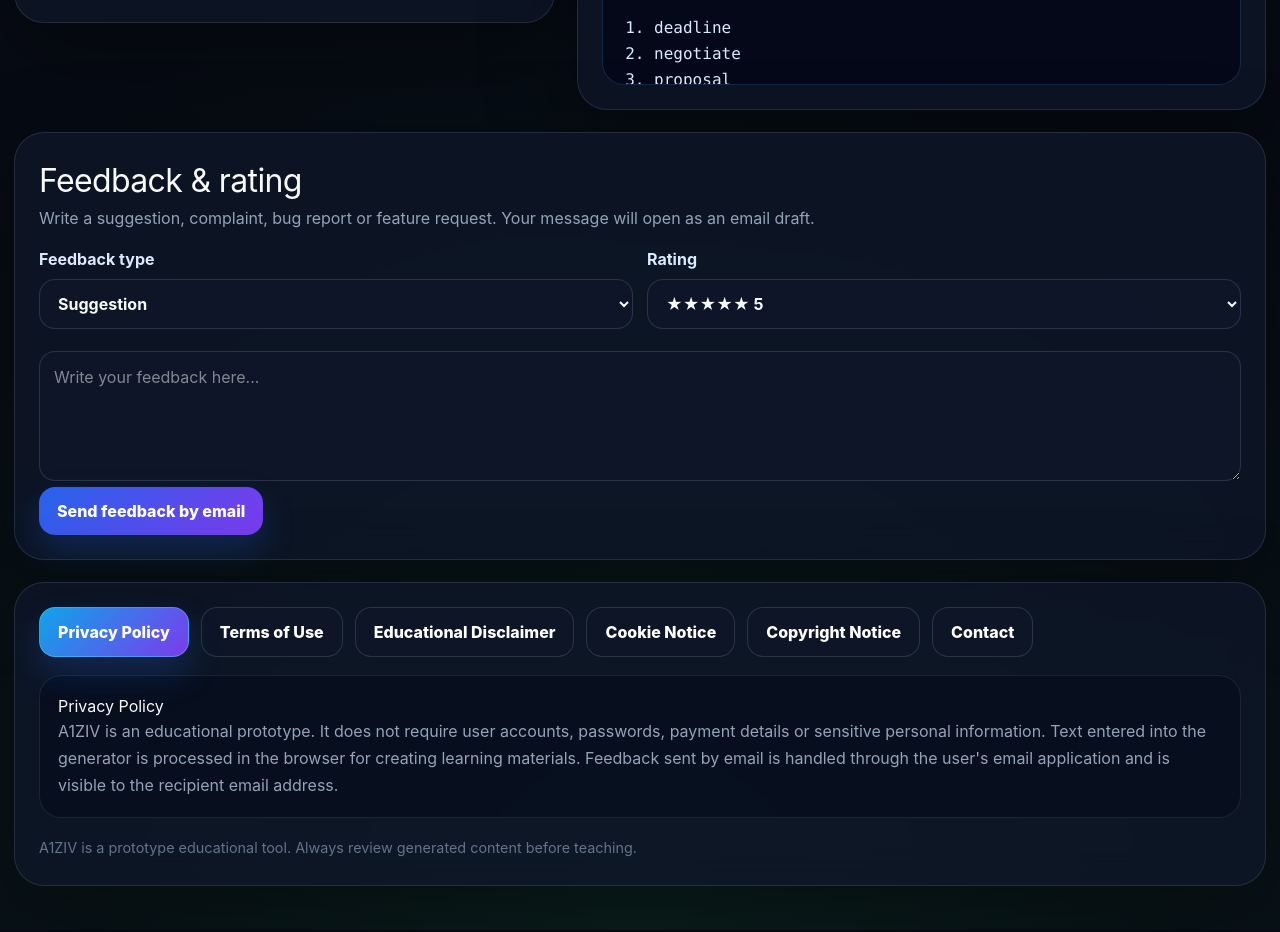
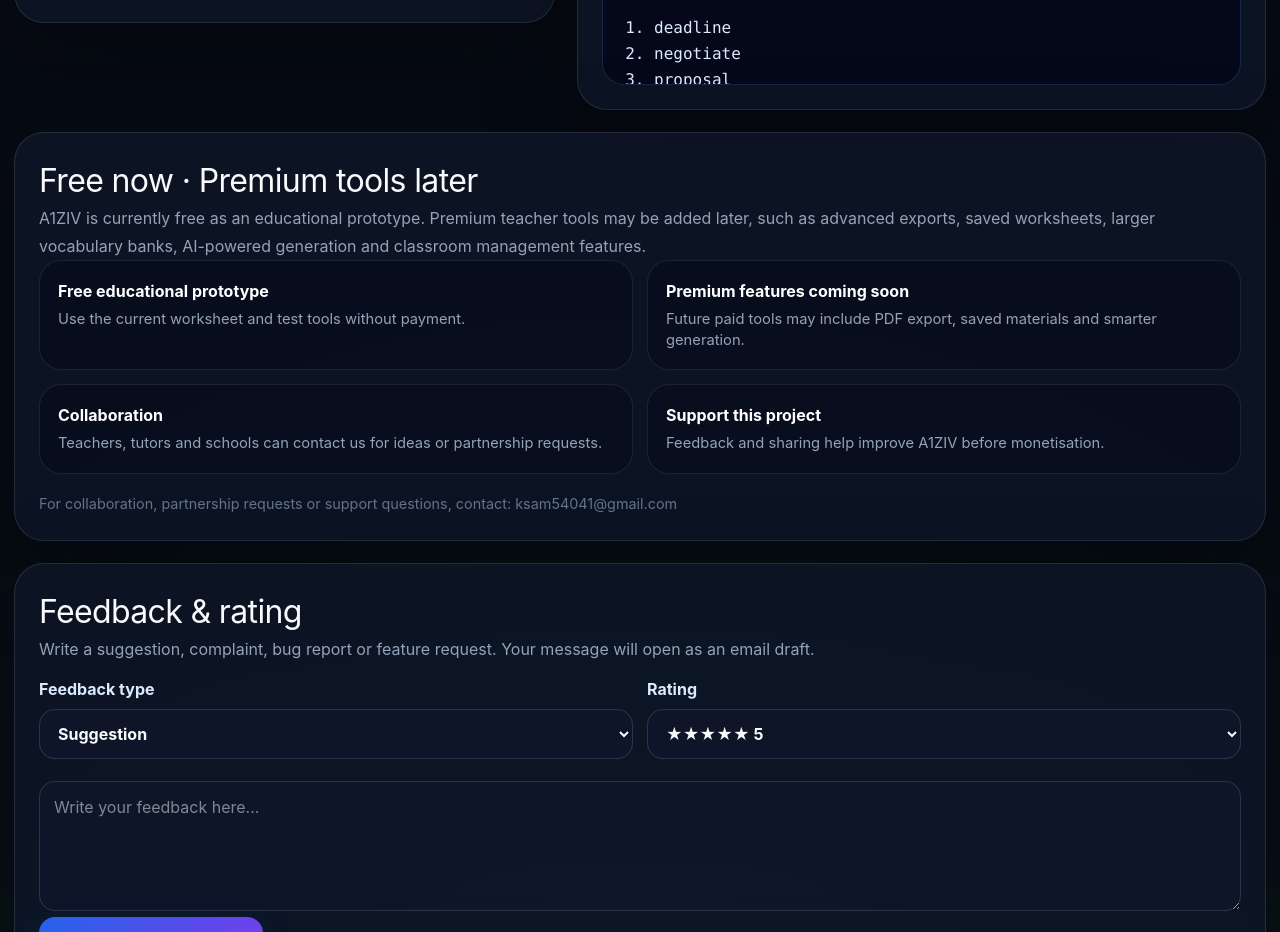
Before and after one commit to A1ZIV/A1ZIV, a React (Vite) app: page / in a window 1280 px wide. Shown: the part 1940-2872 px from the top of the page. Built offline with nearby package versions, Linux system fonts and the light colour scheme.

Commit message:
Update main.jsx

```diff
--- a/src/main.jsx
+++ b/src/main.jsx
@@ -652,6 +652,22 @@ function PolicyFooter() {
   );
 }
 
+function CommercialBox() {
+  return (
+    <section className="feedback-panel">
+      <h2>Free now · Premium tools later</h2>
+      <p>A1ZIV is currently free as an educational prototype. Premium teacher tools may be added later, such as advanced exports, saved worksheets, larger vocabulary banks, AI-powered generation and classroom management features.</p>
+      <div className="feature-grid">
+        <div><strong>Free educational prototype</strong><span>Use the current worksheet and test tools without payment.</span></div>
+        <div><strong>Premium features coming soon</strong><span>Future paid tools may include PDF export, saved materials and smarter generation.</span></div>
+        <div><strong>Collaboration</strong><span>Teachers, tutors and schools can contact us for ideas or partnership requests.</span></div>
+        <div><strong>Support this project</strong><span>Feedback and sharing help improve A1ZIV before monetisation.</span></div>
+      </div>
+      <p className="footer-small">For collaboration, partnership requests or support questions, contact: {CONTACT_EMAIL}</p>
+    </section>
+  );
+}
+
 function FeedbackBox() {
   const [rating, setRating] = useState(5);
   const [type, setType] = useState("Suggestion");
@@ -782,6 +798,7 @@ function App() {
         </section>
       </main>
 
+      <CommercialBox />
       <FeedbackBox />
       <PolicyFooter />
     </div>
```
